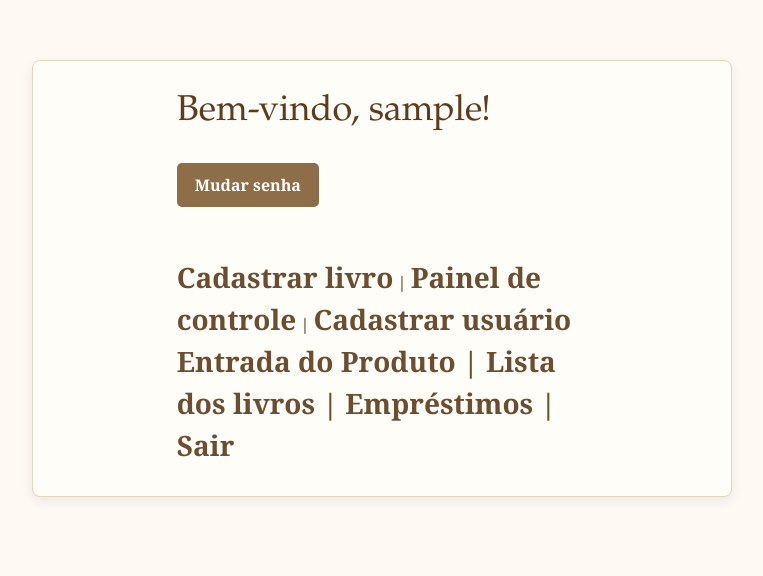
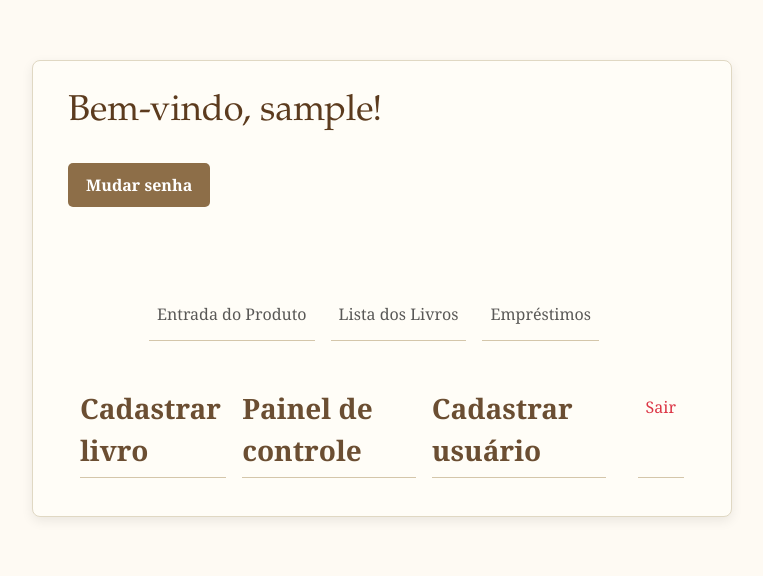
Before and after one commit to EtecVAV-C2-Bibliotech/Bibliotech, a PHP site: page / in a window 1280 px wide. Shown: the top 576 px of the page, without its empty margins (258-1021 px from the left). Run offline with PHP 8.4, Linux system fonts and the light colour scheme; the visitor is signed in with stand-in values (Sample User, id 1).

Commit message:
Melhorei o menu de funções por meio do !important que leva menor prioridade sobre os estilo.css, com ajuda do Gustavo

```diff
--- a/index.php
+++ b/index.php
@@ -17,10 +17,10 @@ if (!isset($_SESSION['logado'])) {
     <script src="js/bootstrap.bundle.min.js"></script>
 
 </head>
-<body class="d-flex align-items-center justify-content-center vh-75">
+<body class="d-flex align-items-center justify-content-center vh-50">
     <div class="container">
     <div class="row justify-content-center">
-    <div class="col-12 col-sm-12 col-md-12 col-lg-8">
+    <div class="col-12 col-sm-12 col-md-12 col-lg-12">
         <h3>Bem-vindo, <?= htmlspecialchars($_SESSION['nickname']) ?>!</h3>
 
         <form method="POST">
@@ -43,14 +43,53 @@ if (!isset($_SESSION['logado'])) {
         <?php endif; ?>
 
         <br>
+        <div class="col-12 col-sm-12 col-md-12 col-lg-12">
+        <nav class="navbar navbar-expand-lg rounded mt-4">
+                    <div class="container-fluid justify-content-center">
+                        <ul class="navbar-nav d-flex flex-row gap-3">
+                            <li class="nav-item">
+                                <a class="nav-link " href="entrada_produto.php">Entrada do Produto</a>
+                            </li>
+                            <li class="nav-item">
+                                <a class="nav-link" href="lista.php">Lista dos Livros</a>
+                            </li>
+                            <li class="nav-item">
+                                <a class="nav-link " href="emprestimos.php">Empréstimos</a>
+                            </li>
+                            <br>
 
-        <?php if ($_SESSION['funcao'] === 'gerente'): ?>
-           <a href="cadastro_livro.php">Cadastrar livro</a> | <a href="paniel.php">Painel de controle</a> | <a href="cadastro.php">Cadastrar usuário</a><br>
-        <?php endif; ?>
-        <a href="entrada_produto.php">Entrada do Produto | </a>
-        <a href="lista.php">Lista dos livros | </a>
-        <a href="emprestimos.php">Empréstimos | </a>
-        <a href="logout.php">Sair</a>
+
+                        </ul>
+                    </div>
+                </nav>
+                <?php if ($_SESSION['funcao'] === 'gerente'): ?>
+                <div class="col-12 col-sm-12 col-md-12 col-lg-12">
+        <nav class="navbar navbar-expand-lg rounded mt-4">
+                    <div class="container-fluid justify-content-center">
+                        <ul class="navbar-nav d-flex flex-row gap-3">
+                            <li class="nav-item">
+                            <a href="cadastro_livro.php">Cadastrar livro</a>
+                            </li>
+                            <li class="nav-item">
+                            <a href="paniel.php">Painel de controle</a>
+                            </li>
+                            <li class="nav-item">
+                            <a href="cadastro.php">Cadastrar usuário</a>
+                            </li>
+                            <br>
+
+                            <li class="nav-item">
+                                <a class="nav-link text-danger" href="logout.php">Sair</a>
+                            </li>
+                        </ul>
+                    </div>
+                </nav>
+                </div>
+                <?php endif; ?>
+
+ </div>
+
+ </div>
     </div>
     </div>
     </div>
```
